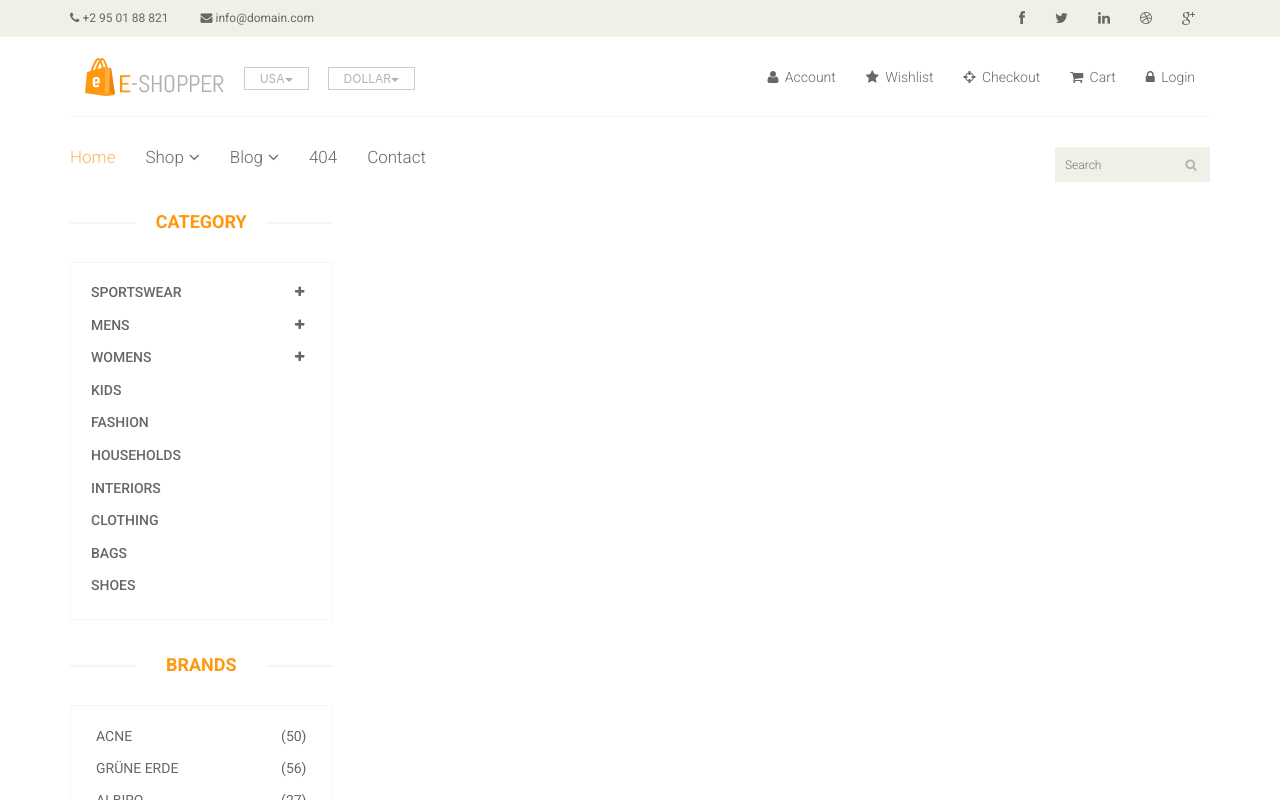
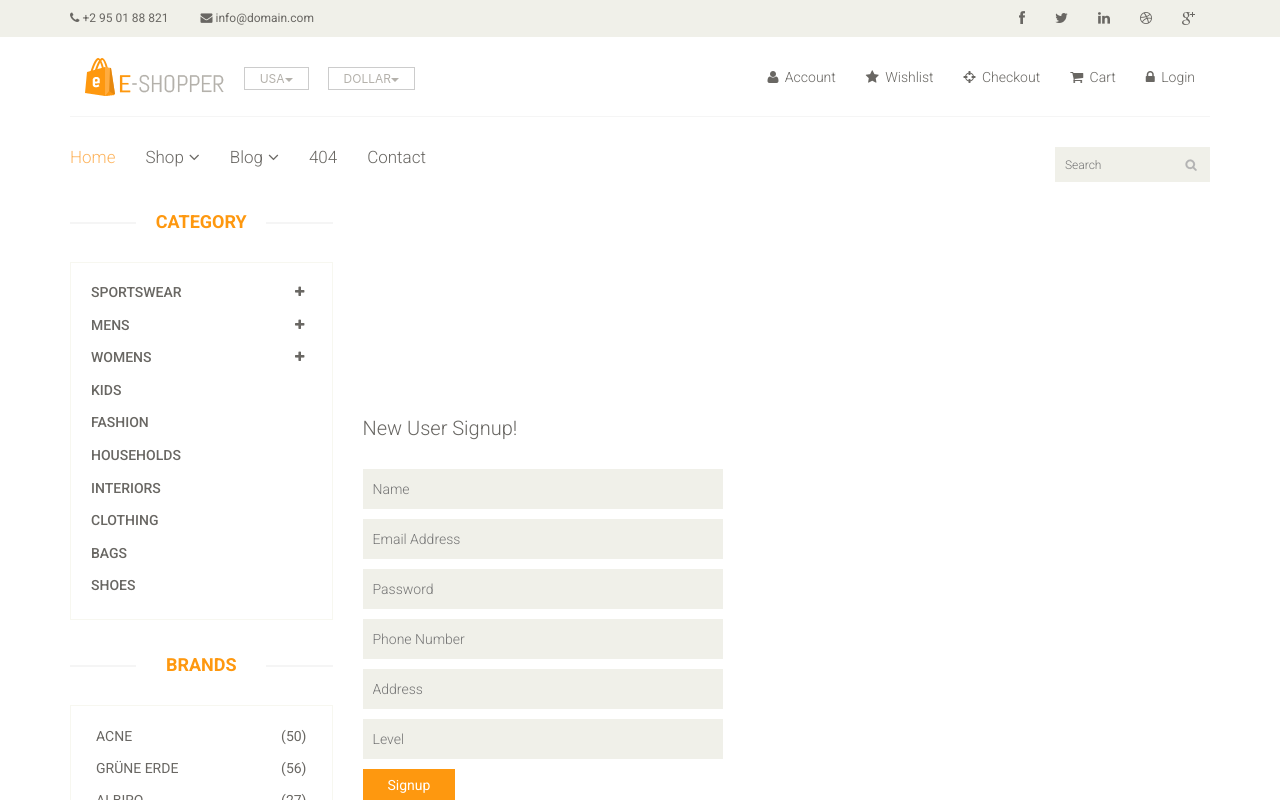
Before and after one commit to T1enphan/new-eco, a React (Create React App) app: page /register in a window 1280 px wide. Shown: the top 800 px of the page. Built offline with nearby package versions, Linux system fonts and the light colour scheme.

Commit message:
ActionRegister

```diff
--- /dev/null
+++ b/src/Form_regis_login/Index.js
@@ -0,0 +1,128 @@
+import { useState } from "react";
+import axios from "axios";
+
+
+
+function ActionRegister(){
+    const [errors, setErros] = useState({});
+    const [input, setInput] = useState({
+        name : "",
+        email : "",
+        password: "",
+        phone: "",
+        address : "",
+        level : "",
+    });
+
+
+    function handleChange(e) {
+        const nameInput = e.target.name;
+        const value = e.target.value;
+        setInput((state) => ({ ...state, [nameInput]: value }));
+      }
+
+    function handleSubmit(e){
+        e.preventDefault();
+        let errorSubmit = {}
+        let flag = true
+
+        if(input.name == "") {
+            errorSubmit.name = "vui long nhap name"
+            console.log(errorSubmit.name = "vui long nhap name");
+            flag = false;
+        }
+
+
+        if(input.email == "") {
+            errorSubmit.email = "vui long nhap email"
+            console.log(errorSubmit.email = "vui long nhap email");
+            flag = false;
+        }
+
+        if (input.password == "") {
+            errorSubmit.password = "vui long nhap password";
+            console.log(errorSubmit.password = "vui long nhap password");
+            flag = false;
+        }
+        if (input.phone == "") {
+            errorSubmit.phone = "vui long nhap phone";
+            console.log(errorSubmit.phone = "vui long nhap phone");
+            flag = false;
+        }
+
+        if (input.address == "") {
+            errorSubmit.address = "vui long nhap dia chi";
+            console.log(errorSubmit.address = "vui long nhap dia chi");
+            flag = false;
+        }
+
+        if (input.level == "") {
+            errorSubmit.level = "vui long nhap level";
+            console.log(errorSubmit.level = "vui long nhap level");
+            flag = false;
+        }
+
+        if(!flag){
+            setErros(errorSubmit)
+        } else {
+           setErros({});
+        }
+
+        const payload = {
+            name: input.name,
+            email: input.email,
+            password: input.password,
+            phone: input.phone,
+            address: input.address,
+            level: input.level,
+        }
+        axios.post("https://localhost/laravel8/public/api/register", payload)
+        .then((res)=>{
+            console.log(res);
+        })
+        .catch((error) => {
+            console.error("There was an error making the request:", error);
+        });
+    }
+
+    function renderError() {
+        if (Object.keys(errors).length > 0) {
+          return Object.keys(errors).map((key, index) => {
+            return <li key={index}>{errors[key]}</li>;
+          });
+        }
+      }
+
+    return (
+    <>
+        {renderError()}
+        {/* <form onSubmit={handleSubmit}> */}
+        <section id="form">
+          <div class="container">
+            <div class="row">
+              {/* register */}
+              <div class="col-sm-4">
+                <div class="signup-form">
+                  <h2>New User Signup!</h2>
+                  <form onSubmit={handleSubmit}>
+                    <input name="name" type="text" placeholder="Name" value={input.name} onChange={handleChange}   />
+                    <input name="email" type="email" placeholder="Email Address" value={input.email} onChange={handleChange}   />
+                    <input name="password" type="text" placeholder="Password" value={input.password} onChange={handleChange}   />
+                    <input name="phone" type="tel" placeholder="Phone Number" value={input.phone} onChange={handleChange}   />
+                    <input name="address" type="text" placeholder="Address" value={input.address} onChange={handleChange}   />
+                    <input name="level" type="number" placeholder="Level" value={input.level} onChange={handleChange}   />
+                    {/* <input name="" type="file" placeholder="File avatar" value={input} onChange={handleChange}   /> */}
+                    <button type="submit" class="btn btn-default">
+                      Signup
+                    </button>
+                  </form>
+                </div>
+              </div>
+            </div>
+          </div>
+        </section>
+        {/* </form> */}
+    </>
+  );
+}
+export default ActionRegister
--- a/src/index.js
+++ b/src/index.js
@@ -6,6 +6,7 @@ import App from "./App";
 import reportWebVitals from "./reportWebVitals";
 import Blog from "./Blog/Blog";
 import BlogDetail from "./Blog/BlogDetail";
+import ActionRegister from "./Form_regis_login/Index";
 const root = ReactDOM.createRoot(document.getElementById("root"));
 root.render(
   <React.StrictMode>
@@ -14,6 +15,7 @@ root.render(
         <Routes>
           <Route path="/blog-list" element={<Blog></Blog>} />
           <Route path="/blog-detail/:id" element={<BlogDetail></BlogDetail>} />
+          <Route path="/register" element={<ActionRegister></ActionRegister>} />
         </Routes>
       </App>
     </Router>
```
